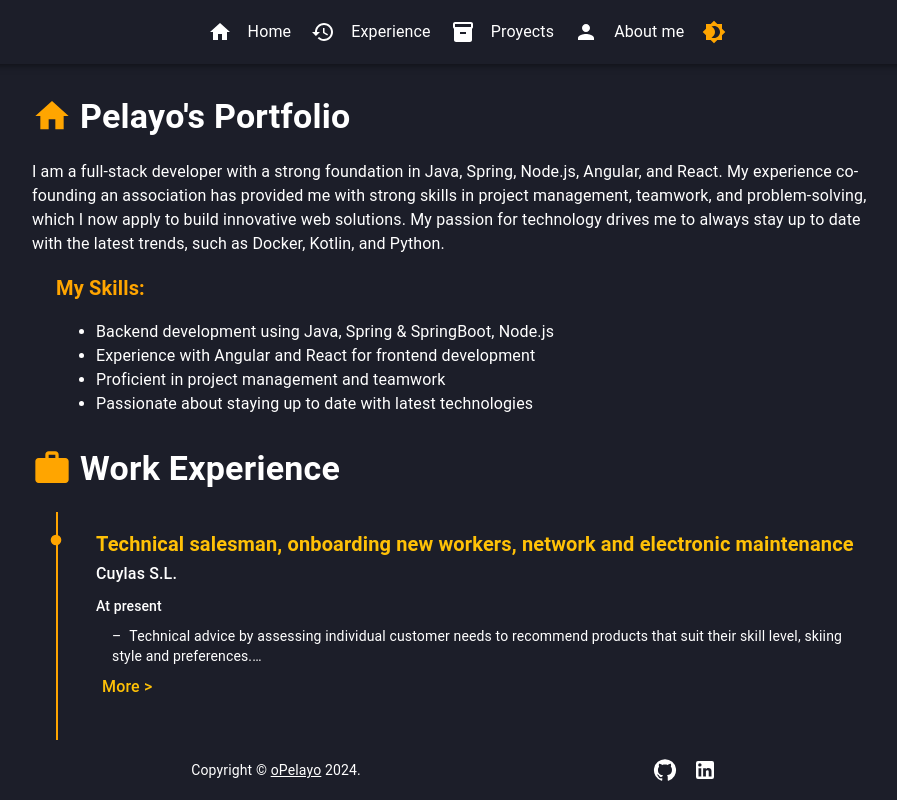
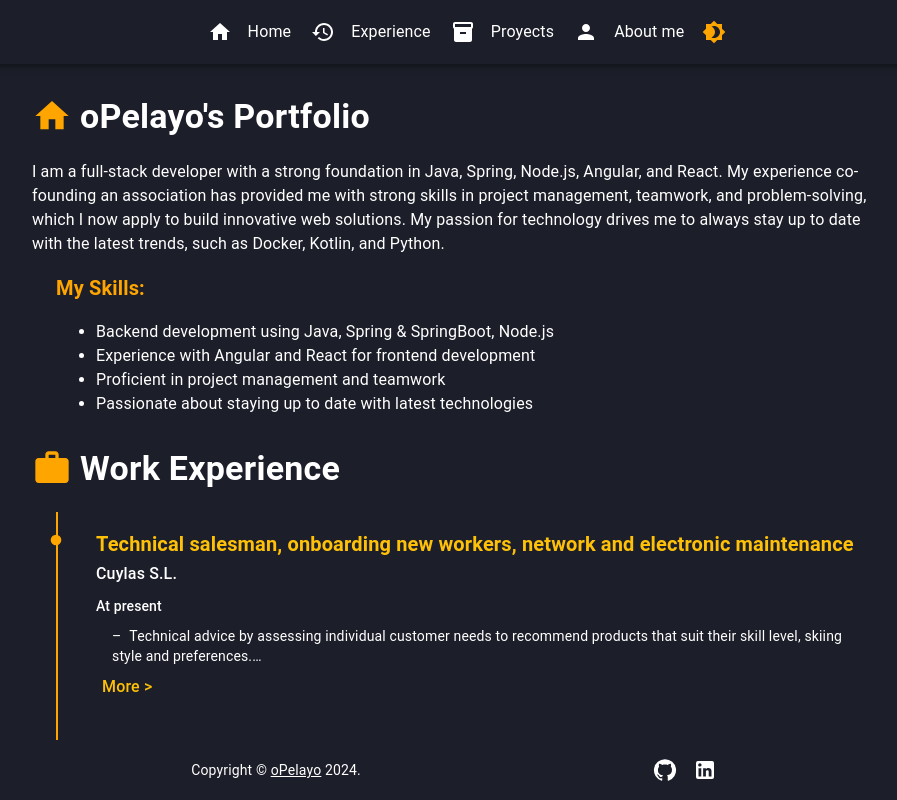
Before and after one commit to oPelayo/portfolio, a React (Create React App) app: page / in a window 1280 px wide. Shown: the top 800 px of the page, without its empty margins (182-1079 px from the left). Built offline with nearby package versions, Linux system fonts and the light colour scheme.

Commit message:
content correction & "About me" marginBottom

```diff
--- a/src/pages/AboutMe.js
+++ b/src/pages/AboutMe.js
@@ -7,7 +7,7 @@ const AboutMe = () => {
   const theme= useTheme();
 
   return (
-    <Box sx={{ marginTop: 4, marginBottom: "64px" }}>
+    <Box sx={{ marginTop: 4, marginBottom: "72px" }}>
       <Box sx={{ display: "flex", alignItems: "center", mb: 3 }}>
         <PersonIcon sx={{ color: '#ffa500', fontSize: "2.5rem", marginRight: 1 }} />
         <Typography
--- a/src/pages/Home.js
+++ b/src/pages/Home.js
@@ -15,7 +15,7 @@ function Home() {
           variant="h4"
           sx={{ fontWeight: "bold", color: theme.palette.text.primary, lineHeight: 1 }}
         >
-          Pelayo's Portfolio
+          oPelayo's Portfolio
         </Typography>
       </Box>
 
```
